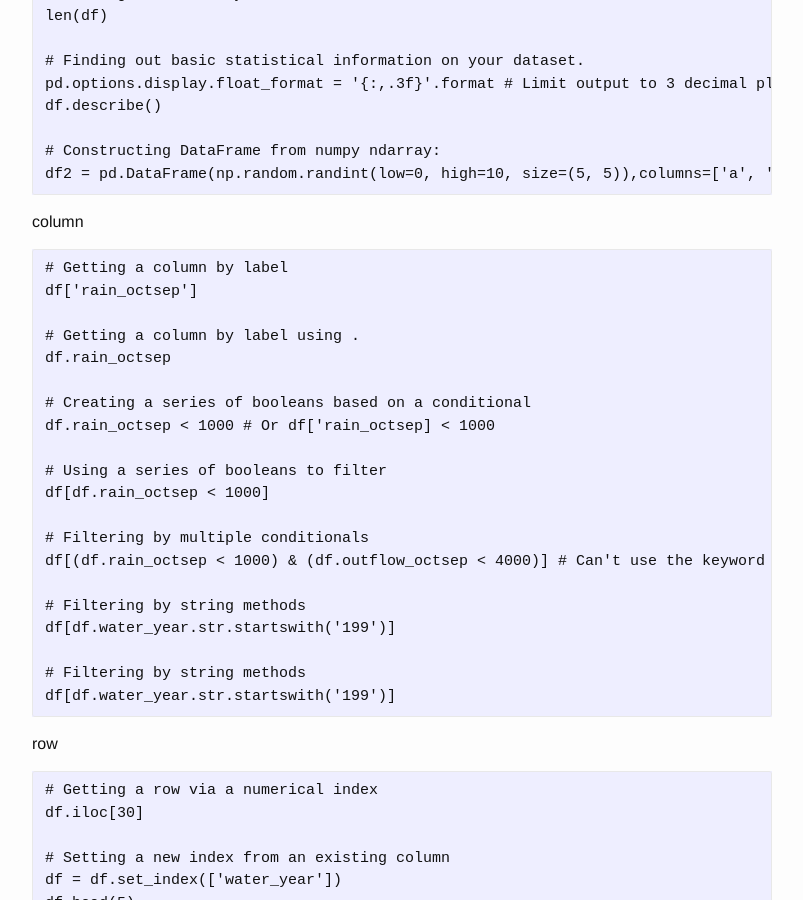
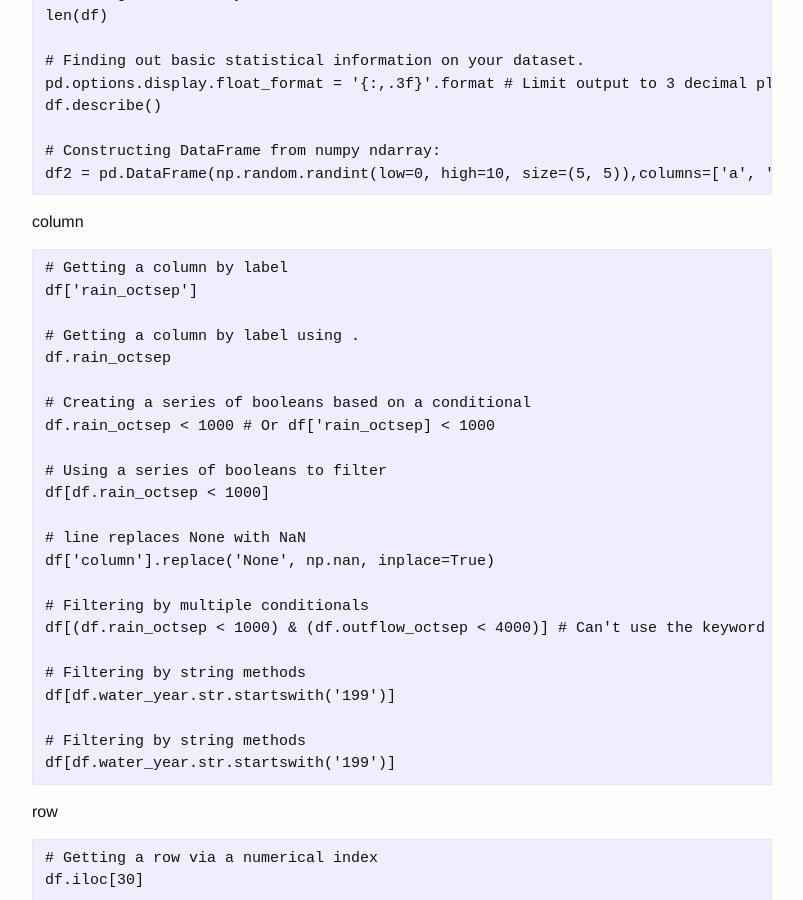
Before and after one commit to josephstalin117/josephstalin117.github.io, a Jekyll site: the page built from _posts/2018-3-13-pandas.markdown, in a window 1280 px wide and 900 px high, scrolled down 557 px. Shown: the whole window, without its empty margins (238-1041 px from the left). Built offline with Jekyll 4.4.1, drawn with Linux system fonts in a browser that asks for light colours.

Commit message:
edit pandas

```diff
--- a/_posts/2018-3-13-pandas.markdown
+++ b/_posts/2018-3-13-pandas.markdown
@@ -46,6 +46,9 @@ df.rain_octsep < 1000 # Or df['rain_octsep] < 1000
 
 # Using a series of booleans to filter
 df[df.rain_octsep < 1000]
+
+# line replaces None with NaN
+df['column'].replace('None', np.nan, inplace=True)
 
 # Filtering by multiple conditionals
 df[(df.rain_octsep < 1000) & (df.outflow_octsep < 4000)] # Can't use the keyword 'and'
```
